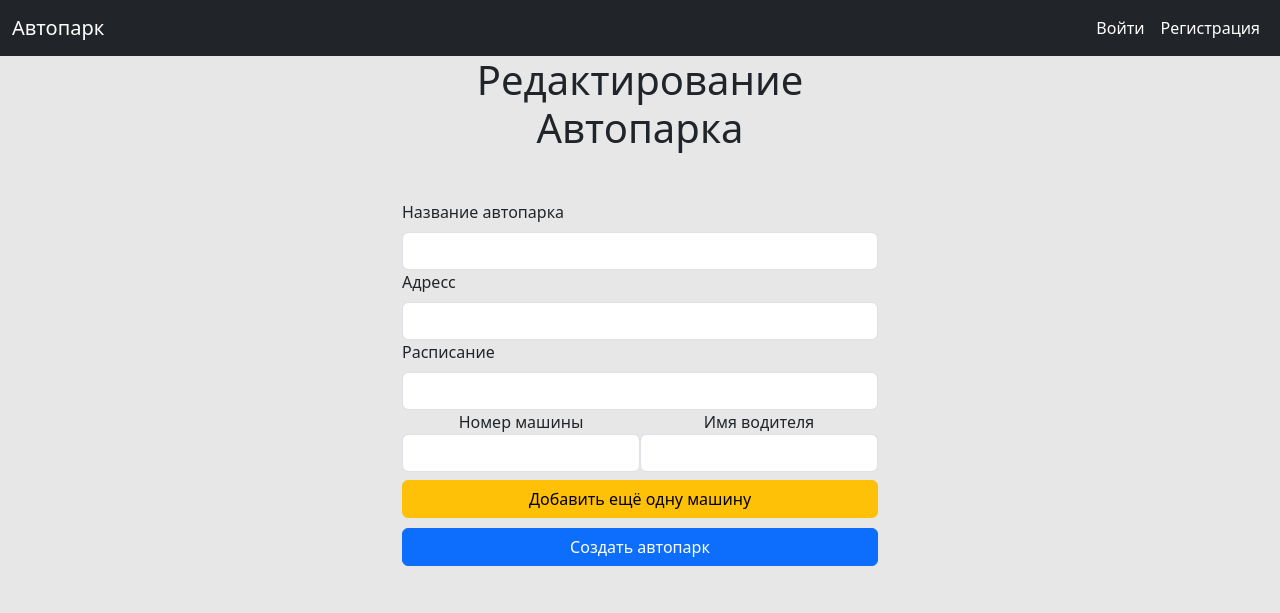
After one commit to AtmoSL/autopark, a PHP site: template app/views/autoparks/newAutopark.php in a window 1280 px wide. The commit adds this page. Shown: the top 613 px of the page. Run offline with PHP 8.4, Linux system fonts and the light colour scheme; the template is opened without the code that fills it, so the values that code supplies are empty.

Commit message:
Страница создания автопарка

```diff
--- a/app/routes.php
+++ b/app/routes.php
@@ -18,6 +18,8 @@ Router::post('/car/editForm', 'CarController', 'editForm');
 Router::post('/cars/newForm', 'CarController', 'newForm');
 
 Router::addRoute('/autoparks', 'AutoparkController', 'all');
+Router::addRoute('/autoparks/new', 'AutoparkController', 'new');
 Router::get('/autopark/edit', 'AutoparkController', 'edit');
 Router::post('/autopark/edit/addcar', 'AutoparkController', 'addCarToAutopark');
 Router::post('/autopark/editForm', 'AutoparkController', 'editForm');
+Router::post('/autopark/newForm', 'AutoparkController', 'newForm');
--- /dev/null
+++ b/app/views/autoparks/newAutopark.php
@@ -0,0 +1,57 @@
+<?php include dirname(__FILE__) . '/../layouts/header.php'
+/** @var array $cars */
+/** @var \app\Models\Autopark $autopark */
+?>
+
+    <div class="container">
+        <h1>Редактирование Автопарка</h1>
+        <form action="/autopark/newForm" class="form" method="post">
+            <label for="title" class="form-label">Название автопарка</label>
+            <input type="text"
+                   name="autopark[title]"
+                   id="title"
+                   class="form-control">
+
+            <label for="address" class="form-label">Адресс</label>
+            <input type="text"
+                   name="autopark[address]"
+                   id="address"
+                   class="form-control">
+
+            <label for="schedule" class="form-label">Расписание</label>
+            <input type="text"
+                   name="autopark[schedule]"
+                   id="schedule"
+                   class="form-control">
+
+            <?php if (isset($_SESSION["autopark-messages"])) { ?>
+                <div class="form__errors">
+                    <ul>
+                        <?php foreach ($_SESSION["autopark-messages"] as $msg) { ?>
+                            <li><?= $msg ?></li>
+                        <?php } ?>
+                    </ul>
+                </div>
+            <?php }
+            unset($_SESSION["autopark-messages"]); ?>
+
+            <div class="cars" id="all-cars">
+                <div class="car__row d-flex justify-content-between">
+                    <label for="number" class="form-label text-center">Номер машины
+                        <input type="text"
+                               name="cars[car0][number]"
+                               id="number"
+                               class="form-control"></label>
+
+                    <label for="driver_name" class="form-label text-center">Имя водителя
+                        <input type="text"
+                               name="cars[car0][driver_name]"
+                               id="driver_name"
+                               class="form-control"> </label>
+                </div>
+            </div>
+            <div class="btn btn-warning w-100" id="add-car">Добавить ещё одну машину</div>
+            <button type="submit" class="btn btn-primary form__btn mb-5">Создать автопарк</button>
+        </form>
+    </div>
+<?php include dirname(__FILE__) . '/../layouts/footer.php' ?>
--- a/app/views/layouts/footer.php
+++ b/app/views/layouts/footer.php
@@ -1,5 +1,6 @@
 
 <footer></footer>
 <script src="https://cdn.jsdelivr.net/npm/bootstrap@5.3.1/dist/js/bootstrap.bundle.min.js" integrity="sha384-HwwvtgBNo3bZJJLYd8oVXjrBZt8cqVSpeBNS5n7C8IVInixGAoxmnlMuBnhbgrkm" crossorigin="anonymous"></script>
+<script src="../../../resources/main.js"></script>
 </body>
 </html>
--- /dev/null
+++ b/resources/main.js
@@ -0,0 +1,29 @@
+const addCarBtn = document.getElementById("add-car");
+const allCars = document.getElementById("all-cars");
+let carCounter = 1;
+
+
+addCarBtn.addEventListener("click", (event) => {
+    const carForm = createCarForm(carCounter);
+    carCounter++;
+    allCars.append(carForm);
+});
+
+
+// Формирование формы для машин
+function createCarForm(carCounter){
+    const carForm = document.createElement('div');
+    carForm.className = "car__row d-flex justify-content-between";
+    carForm.innerHTML ="<label for=\"number\" class=\"form-label text-center\">Номер машины\n" +
+        "                        <input type=\"text\"\n" +
+        "                               name=\"cars[car"+carCounter+"][number]\"\n" +
+        "                               id=\"number\"\n" +
+        "                               class=\"form-control\"></label>\n" +
+        "\n" +
+        "                    <label for=\"driver_name\" class=\"form-label text-center\">Имя водителя\n" +
+        "                        <input type=\"text\"\n" +
+        "                               name=\"cars[car"+carCounter+"][driver_name]\"\n" +
+        "                               id=\"driver_name\"\n" +
+        "                               class=\"form-control\"> </label>";
+    return carForm;
+}
```
Also changed, not shown: app/Controllers/AutoparkController.php (+24 -0 lines).
